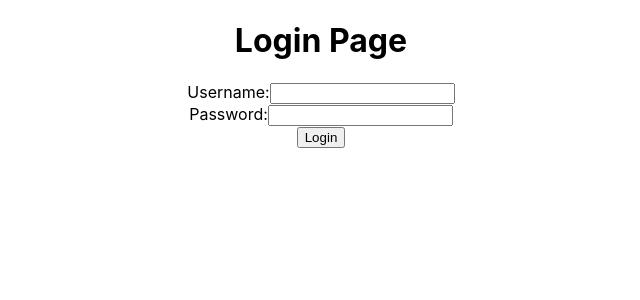
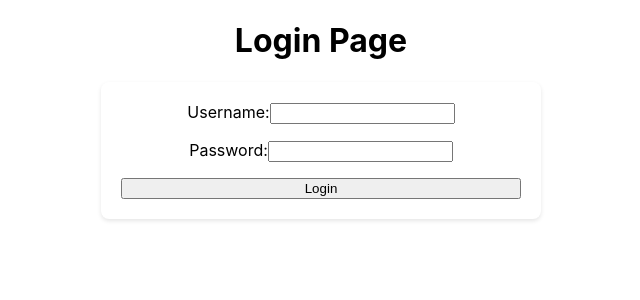
Before and after one commit to elibes/recruiter, a React (Create React App) app in the folder client/: page / in a window 1280 px wide. Shown: the top 300 px of the page, without its empty margins (319-959 px from the left). Built offline with nearby package versions, Linux system fonts and the light colour scheme.

Commit message:
small updates on AppRouter and Login styling

```diff
--- a/client/src/view/components/LoginForm.tsx
+++ b/client/src/view/components/LoginForm.tsx
@@ -2,27 +2,32 @@ import React, {useState} from 'react';
 import InputField from './InputField';
 import Button from './Button';
 import useLoginViewModel from '../../viewmodel/useLoginViewModel';
+import '../styles/LoginForm.css';
 
 const LoginForm = () => {
   const {username, setUsername, password, setPassword, error, handleSubmit} =
     useLoginViewModel();
 
   return (
-    <form onSubmit={handleSubmit}>
+    <form onSubmit={handleSubmit} className="login-form">
       {error && <p>{error}</p>}
+      <div className="form-group">
         <InputField
           label="Username"
           type="text"
           value={username}
           onChange={e => setUsername(e.target.value)}
         />
+      </div>
+      <div className="form-group">
         <InputField
           label="Password"
           type="password"
           value={password}
           onChange={e => setPassword(e.target.value)}
         />
-      <Button text="Login" onClick={() => {}} />
+      </div>
+      <Button text="Login" onClick={() => {}} className="login-button" />
     </form>
   );
 };
--- /dev/null
+++ b/client/src/view/styles/LoginForm.css
@@ -0,0 +1,21 @@
+.login-form {
+  display: flex;
+  flex-direction: column;
+  gap: 16px;
+  max-width: 400px;
+  margin: auto;
+  padding: 20px;
+  border-radius: 8px;
+  box-shadow: 0 2px 4px rgba(0,0,0,0.1);
+  background-color: #fff;
+}
+
+.form-group {
+  display: flex;
+  flex-direction: column;
+}
+
+.login-error {
+  color: #d32f2f;
+  margin-bottom: 12px;
+}
```
Also changed, not shown: client/src/routes/AppRouter.tsx (+13 -6 lines). Lines whose indentation alone changed are shown as unchanged.
